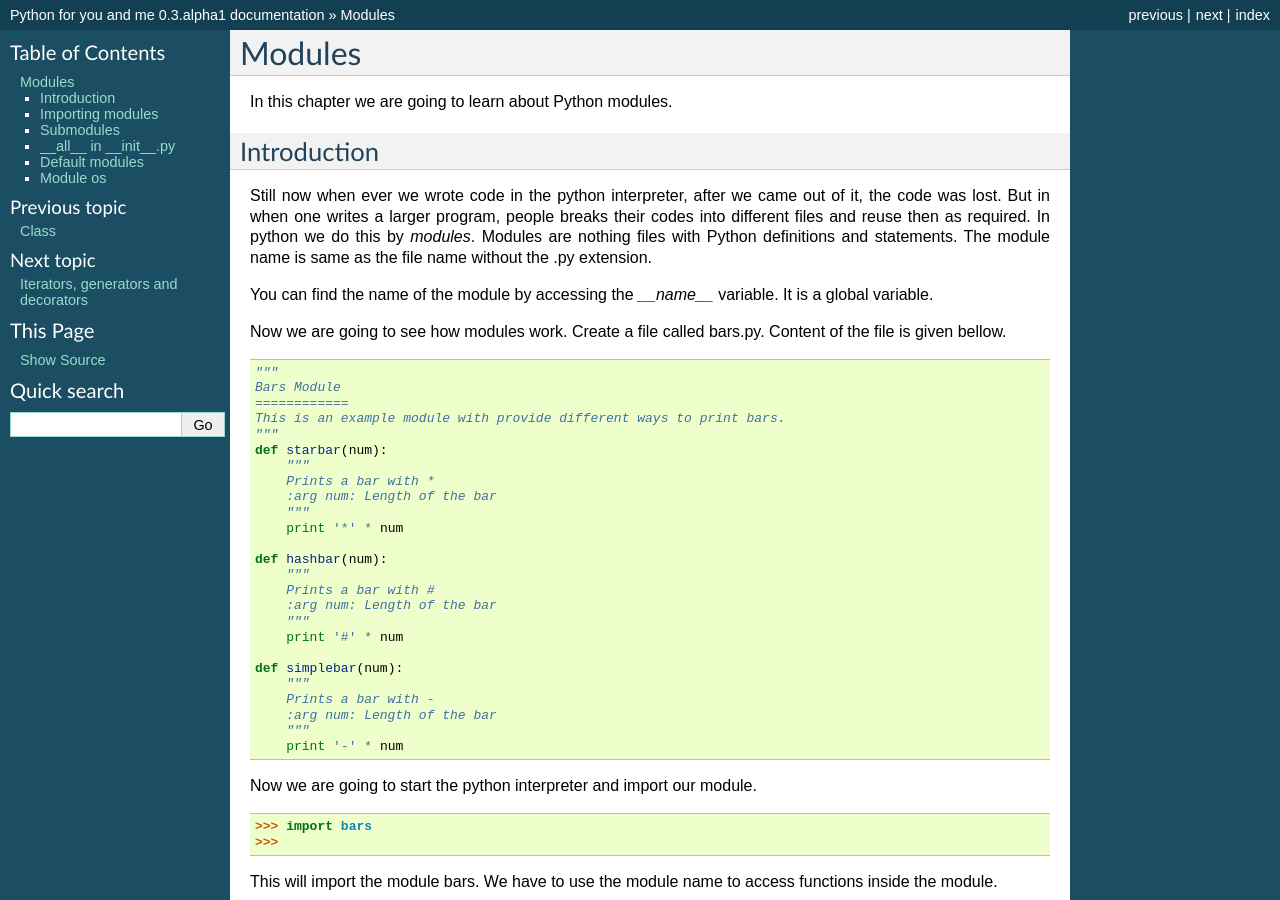
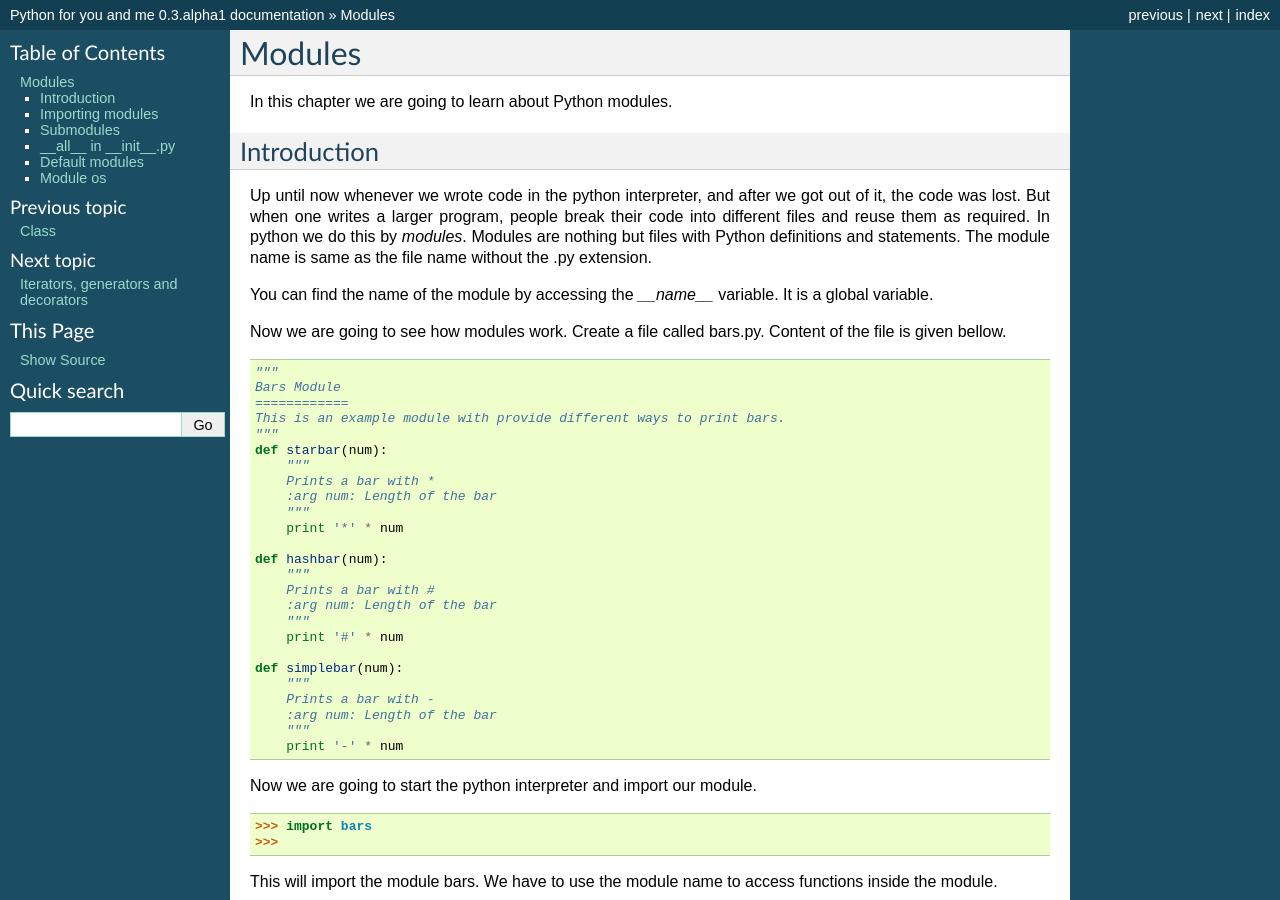
Before and after one commit to kushaldas/pym, a Sphinx documentation site: the page built from docs/modules.rst, in a window 1280 px wide and 900 px high. Built offline with Sphinx 7.4.7, drawn with Linux system fonts in a browser that asks for light colours; formulas are drawn with MathJax 3.

Commit message:
Typo fixes and phrase reformulation

```diff
--- a/docs/modules.rst
+++ b/docs/modules.rst
@@ -10,7 +10,7 @@ Introduction
 ============
 
 
-Still now when ever we wrote code in the python interpreter, after we came out of it, the code was lost. But in when one writes a larger program, people breaks their codes into different files and reuse then as required. In python we do this by *modules*. Modules are nothing files with Python definitions and statements. The module name is same as the file name without the .py extension.
+Up until now whenever we wrote code in the python interpreter, and after we got out of it, the code was lost. But when one writes a larger program, people break their code into different files and reuse them as required. In python we do this by *modules*. Modules are nothing but files with Python definitions and statements. The module name is same as the file name without the .py extension.
 
 You can find the name of the module by accessing the *__name__* variable. It is a global variable.
 
```
